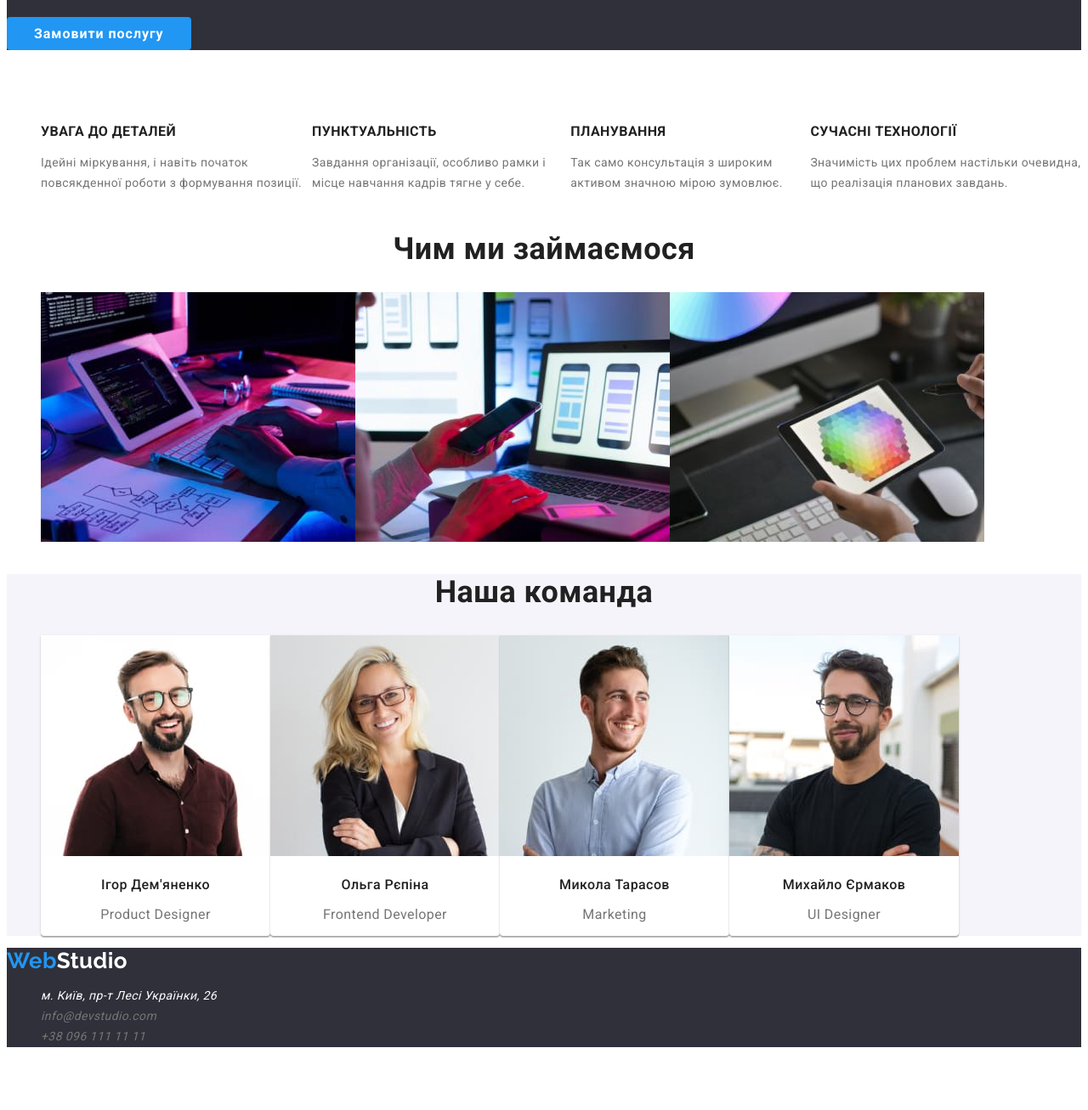
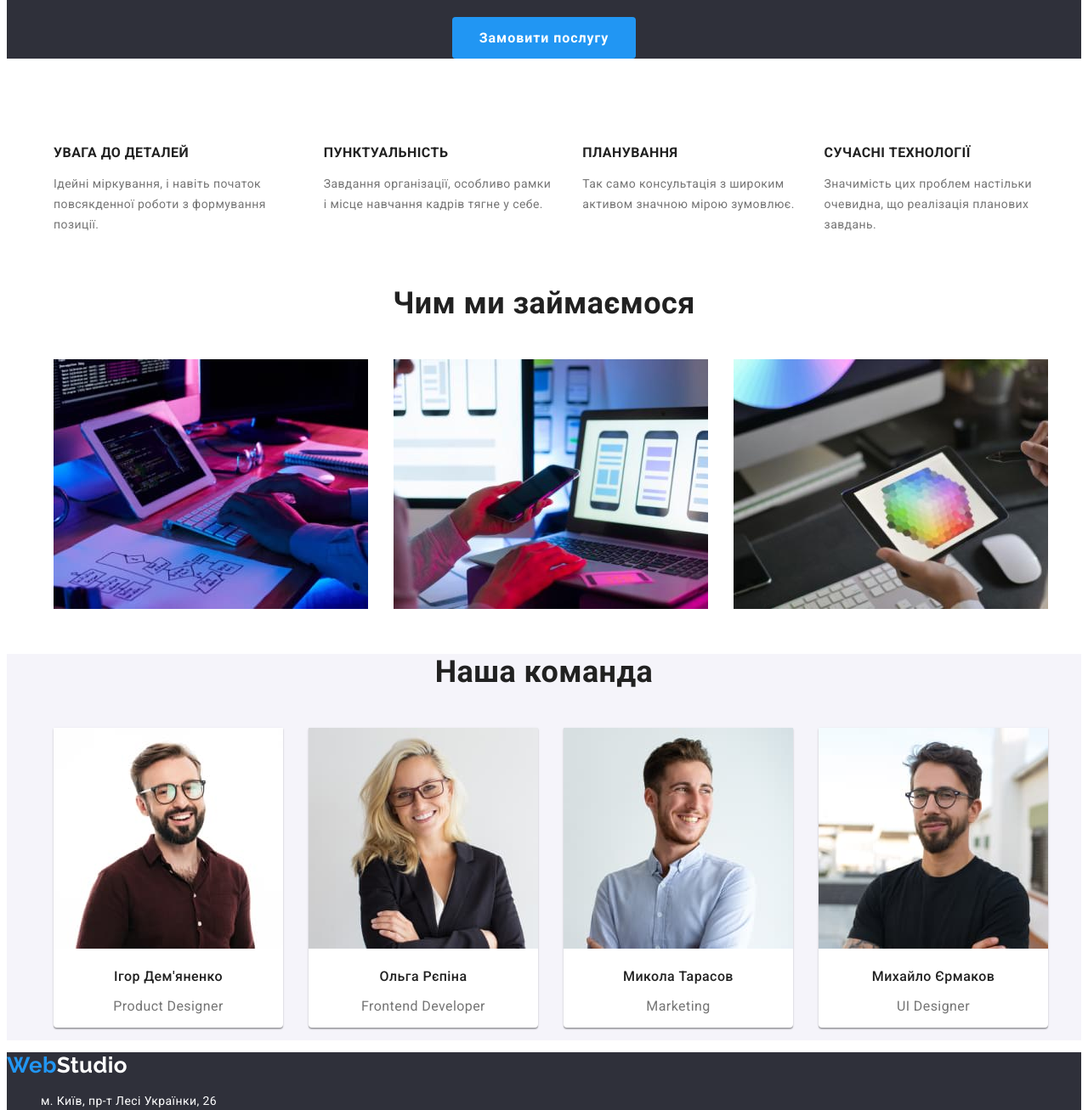
Before and after one commit to skyartartem/goit-markup-hw-02, a plain HTML site: page index.html in a window 1280 px wide. Shown: the part 360-1667 px from the top of the page at 85% size. Before the commit the page ends 1607 px from the top, so only its background shows below. Drawn offline with Linux system fonts and the light colour scheme.

Commit message:
add position

```diff
--- a/css/styles.css
+++ b/css/styles.css
@@ -4,13 +4,13 @@
   --accent-color: #2196f3;
   --primary-text-color: #757575;
   --secondary-text-color: #212121;
-  --text-color-on-drk-bgrd:#ffffff;
-  --drk-bgrd-color: #2F303A;
+  --text-color-on-drk-bgrd: #ffffff;
+  --drk-bgrd-color: #2f303a;
 }
 
 /* Встановлює глобальні параметри на всю сторінку*/
 body {
-font-family: 'Roboto', sans-serif;
+  font-family: "Roboto", sans-serif;
   font-style: normal;
   font-weight: 400;
   font-size: 14px;
@@ -29,7 +29,6 @@ letter-spacing: 0.03em;
   list-style: none;
 }
 
-
 /* Стилізування логотипу капелюха */
 .logo {
   font-family: "Raleway", sans-serif;
@@ -38,7 +37,6 @@ letter-spacing: 0.03em;
   font-size: 26px;
   line-height: 1.19;
   color: var(--accent-color);
-
 }
 
 .logo.black {
@@ -56,12 +54,10 @@ color: var(--secondary-text-color);
   color: var(--accent-color);
 }
 .site-nav .links:hover,
-.site-nav .links:focus
- {
+.site-nav .links:focus {
   color: var(--accent-color);
   text-shadow: 0px 4px 4px rgba(0, 0, 0, 0.25);
 }
-
 
 /* Стилізація контактів в капелюсі */
 .header-contact {
@@ -71,8 +67,7 @@ letter-spacing: 0.02em;
   color: var(--primary-text-color);
 }
 .header-contact:hover,
-.header-contact:focus
- {
+.header-contact:focus {
   color: var(--accent-color);
   text-shadow: 0px 4px 4px rgba(0, 0, 0, 0.25);
 }
@@ -82,6 +77,7 @@ text-shadow: 0px 4px 4px rgba(0, 0, 0, 0.25);
 .hero {
   background-color: var(--drk-bgrd-color);
   color: var(--text-color-on-drk-bgrd);
+  text-align: center;
 }
 .hero-title {
   font-weight: 900;
@@ -93,20 +89,19 @@ text-transform: uppercase;
 }
 .hero-button {
   border: none;
-    font-family:inherit;
+  font-family: inherit;
   font-size: 16px;
   font-weight: 700;
   letter-spacing: 0.06em;
-    text-align: center;
   background-color: var(--accent-color);
   color: var(--text-color-on-drk-bgrd);
-    padding: 10px 32px;
+  padding: 15px 32px;
   border-radius: 4px;
   cursor: pointer;
 }
 /* встановлення ховера для кнопки форми */
 .hero-button:hover {
-    transform: translate(1px,-1px);
+  transform: translate(-1px, -1px);
   filter: drop-shadow(4px 4px 4px rgba(255, 255, 255, 0.43));
 }
 
@@ -117,7 +112,8 @@ text-transform: uppercase;
   }
 
 .sec-benefits > .title-benefits {
-    color: transparent;}
+  color: transparent;
+}
 .sec-benefits .title-item {
   color: var(--secondary-text-color);
   font-weight: 700;
@@ -125,6 +121,8 @@ font-size: 16px;
   line-height: 1.14;
   text-transform: uppercase;
 }
+
+.benefits-card {margin: 15px;}
 
 /* Стилізуємо секцию -чим ми займаэмося- */
 
@@ -138,11 +136,15 @@ text-align: center;
 .list.box {
   display: flex;
 }
+.list.box>.photo {
+    margin: 15px;
+}
+
 
 /* Стилізуємо секцію -команда- */
 
 .sec-team {
-background-color:#F5F4FA;
+  background-color: #f5f4fa;
 }
 .sec-team .title {
   color: var(--secondary-text-color);
@@ -151,13 +153,18 @@ font-size: 36px;
   line-height: 1.167;
   text-align: center;
 }
-.position-card {background-color: var(--main-bgrnd-color);
-box-shadow: 0px 1px 3px rgba(0, 0, 0, 0.12), 0px 1px 1px rgba(0, 0, 0, 0.14), 0px 2px 1px rgba(0, 0, 0, 0.2);
+.position-card {
+  background-color: var(--main-bgrnd-color);
+  box-shadow: 0px 1px 3px rgba(0, 0, 0, 0.12), 0px 1px 1px rgba(0, 0, 0, 0.14),
+    0px 2px 1px rgba(0, 0, 0, 0.2);
   border-radius: 0px 0px 4px 4px;
 }
 
 .list.team {
   display: flex;
+}
+.list.team>.position-card {
+    margin: 15px;
 }
 
 .sec-team .name-position {
@@ -173,7 +180,6 @@ line-height: 1.187;
   text-align: center;
 }
 
-
 /* Доповнює стилізацію нижнього логотипа */
 
 .logo.white {
@@ -186,22 +192,46 @@ text-align: center;
   background-color: var(--drk-bgrd-color);
 }
 
-.adrs {color: var(--text-color-on-drk-bgrd);}
-.adrs:hover, .adrs:focus {color: var(--accent-color);}
+.adrs {
+  font-style: normal;
+  color: var(--text-color-on-drk-bgrd);
+}
+.adrs:hover,
+.adrs:focus {
+  color: var(--accent-color);
+}
 
-.mail {color: var(--primary-text-color);}
-.mail:hover, .mail:focus {color: var(--accent-color);}
+.mail {
+  font-style: normal;
+  color: rgba(255, 255, 255, 0.6);
+}
+.mail:hover,
+.mail:focus {
+  color: var(--accent-color);
+}
 
-.tel {color: var(--primary-text-color);}
-.tel:hover, .tel:focus   {color: var(--accent-color);}
+.tel {
+  font-style: normal;
+  color: rgba(255, 255, 255, 0.6);
+}
+.tel:hover,
+.tel:focus {
+  color: var(--accent-color);
+}
 
 /* стилізація сторінки -портфоліо- */
 
-.portfolio-title {color: transparent;}
+.portfolio-title {
+  color: transparent;
+}
+
+/* Стилізація кнопок вибору категорії */
+
 .categories {
   display: flex;
 }
 .categories-but {
+    margin: 4px;
   border: none;
   font-family: inherit;
   font-weight: 500;
@@ -209,23 +239,32 @@ font-size: 16px;
   line-height: 1.62;
   text-align: center;
   color: var(--secondary-text-color);
-background : #F5F4FA;
+  background: #f5f4fa;
   border-radius: 4px;
-padding: 6px 22px;
-cursor: pointer; }
+  padding: 7px 22px;
+  cursor: pointer;
+}
 
 .categories-but:hover,
 .categories-but:focus {
   color: var(--text-color-on-drk-bgrd);
-background : var(--accent-color);
-box-shadow: 0px 3px 1px rgba(0, 0, 0, 0.1), 0px 1px 2px rgba(0, 0, 0, 0.08), 0px 2px 2px rgba(0, 0, 0, 0.12);
+  background: var(--accent-color);
+  box-shadow: 0px 3px 1px rgba(0, 0, 0, 0.1), 0px 1px 2px rgba(0, 0, 0, 0.08),
+    0px 2px 2px rgba(0, 0, 0, 0.12);
 }
 
-.list.project {display:flex;
-flex-wrap: wrap;}
-.project-card {border: 1px solid #EEEEEE;}
+/* Стилізація галереї */
+
+.list.project {
+  display: flex;
+  flex-wrap: wrap;
+}
+.project-card {
+  border: 1px solid #eeeeee;
+  margin: 15px;
+}
 .name-project {
-color:var(--secondary-text-color);
+  color: var(--secondary-text-color);
   font-weight: 700;
   font-size: 18px;
   line-height: 2;
@@ -233,7 +272,7 @@ letter-spacing: 0.06em;
 }
 
 .project-card .project {
-color:var(--primary-text-color);
+  color: var(--primary-text-color);
   font-weight: 400;
   font-size: 16px;
   line-height: 1.88;
--- a/index.html
+++ b/index.html
@@ -69,7 +69,7 @@
       <section class="sec-benefits">
         <h2 class="title-benefits">Наші переваги</h2>
         <ul class="list benefits">
-          <li>
+          <li class="benefits-card">
             <h3 class="title-item">УВАГА ДО ДЕТАЛЕЙ</h3>
             <p>
               Ідейні міркування, і навіть початок повсякденної роботи з
@@ -77,7 +77,7 @@
             </p>
           </li>
 
-          <li>
+          <li class="benefits-card">
             <h3 class="title-item">ПУНКТУАЛЬНІСТЬ</h3>
             <p>
               Завдання організації, особливо рамки і місце навчання кадрів тягне
@@ -85,14 +85,14 @@
             </p>
           </li>
 
-          <li>
+          <li class="benefits-card">
             <h3 class="title-item">ПЛАНУВАННЯ</h3>
             <p>
               Так само консультація з широким активом значною мірою зумовлює.
             </p>
           </li>
 
-          <li>
+          <li class="benefits-card">
             <h3 class="title-item">СУЧАСНІ ТЕХНОЛОГІЇ</h3>
             <p>
               Значимість цих проблем настільки очевидна, що реалізація планових
@@ -107,11 +107,11 @@
       <section class="sec-what">
         <h2 class="title">Чим ми займаємося</h2>
         <ul class="list box">
-          <li>
+          <li class="photo">
             <img src="./images/img-01.jpg" alt="codding process" width="370" />
           </li>
-          <li><img src="./images/img-02.jpg" alt="maketing" width="370" /></li>
-          <li>
+          <li class="photo"><img src="./images/img-02.jpg" alt="maketing" width="370" /></li>
+          <li class="photo">
             <img src="./images/img-03.jpg" alt="color matching" width="370" />
           </li>
         </ul>
```
Also changed, not shown: portfolio.html (+24 -13 lines). Lines whose indentation alone changed are shown as unchanged.
